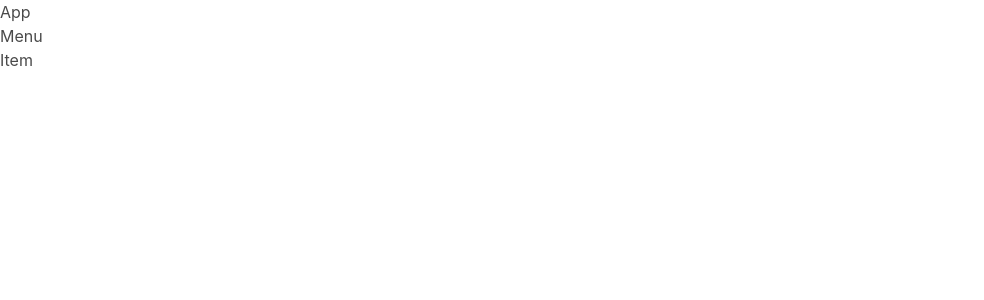
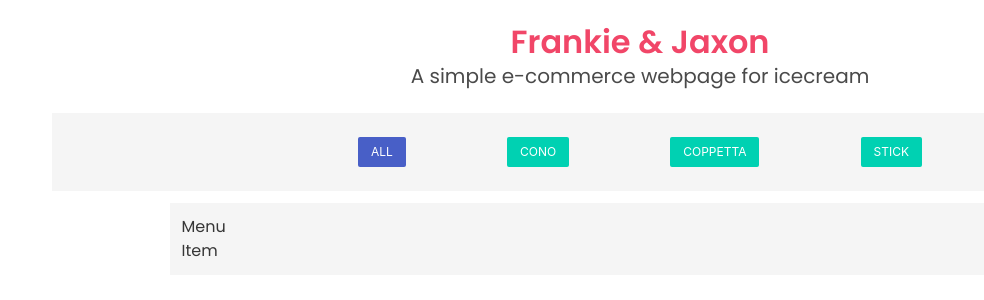
Before and after one commit to sder12/react-icecream-shop, a React (Create React App) app: page / in a window 1280 px wide. Shown: the top 300 px of the page, without its empty margins (0-984 px from the left). Built offline with nearby package versions, Linux system fonts and the light colour scheme.

Commit message:
Add layout and style

```diff
--- a/public/index.html
+++ b/public/index.html
@@ -22,7 +22,12 @@
       work correctly both with client-side routing and a non-root public URL.
       Learn how to configure a non-root public URL by running `npm run build`.
     -->
-  <title>React App</title>
+  <link rel="preconnect" href="https://fonts.googleapis.com">
+  <link rel="preconnect" href="https://fonts.gstatic.com" crossorigin>
+  <link
+    href="https://fonts.googleapis.com/css2?family=Poppins:ital,wght@0,100;0,200;0,300;0,400;0,500;0,600;0,700;0,800;0,900;1,100;1,200;1,300;1,400;1,500;1,600;1,700;1,800;1,900&display=swap"
+    rel="stylesheet">
+  <title>Icecream</title>
 </head>
 
 <body>
--- a/src/App.js
+++ b/src/App.js
@@ -3,9 +3,31 @@ import Menu from './components/Menu'
 
 const App = () => {
   return (
-    <div className="App">
-      App
-      <Menu />
+
+    <div className="App container is-max-widescreen is-centered">
+      {/* Title */}
+      <section className="is-half pt-5 has-text-centered">
+        <h1 className="title has-text-danger ">Frankie & Jaxon </h1>
+        <h2 className="subtitle">
+          A simple e-commerce webpage for icecream </h2>
+      </section>
+
+      {/* Filter */}
+      <section className="columns my-5 py-3 is-centered has-background-light">
+        <ul className="column is-half is-flex is-justify-content-space-between">
+          <li><button className="button  is-link  is-small">ALL</button> </li>
+          <li><button className="button  is-primary is-small">CONO</button> </li>
+          <li><button className="button  is-primary is-small">COPPETTA</button> </li>
+          <li><button className="button  is-primary is-small">STICK</button> </li>
+        </ul>
+      </section>
+
+      {/* Menu */}
+      <section className="columns is-centered">
+        <div className="column is-four-fifths has-background-light">
+          <Menu />
+        </div>
+      </section>
     </div>
   )
 }
--- a/src/index.css
+++ b/src/index.css
@@ -1 +1,6 @@
 @import 'bulma/css/bulma.min.css';
+
+body {
+  font-family: 'Poppins', sans-serif;
+  color: hsl(0, 0%, 21%);
+}
```
